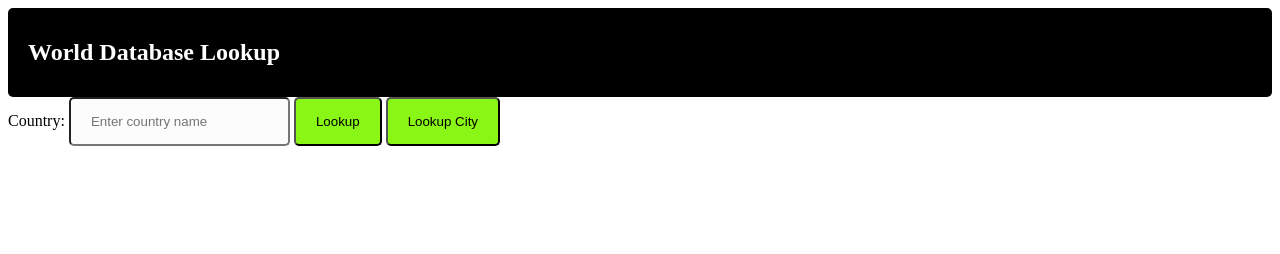
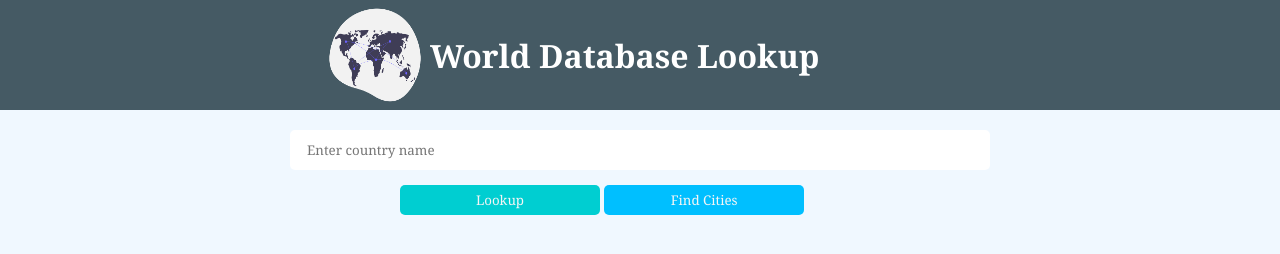
Before and after one commit to Dcode25/comp2245-assignment5, a plain HTML site: page index.html in a window 1280 px wide. Shown: the top 254 px of the page. Drawn offline with Linux system fonts and the light colour scheme.

Commit message:
Edited files

```diff
--- a/index.html
+++ b/index.html
@@ -1,30 +1,31 @@
 <!DOCTYPE html>
 <html>
 	<head>
-        <meta charset="utf-8">
+        <meta charset="utf-8" content="width=device-width, initial-scale=1">
 		<title>World Database Lookup</title>
-
-		<!-- you can modify this as needed or to your preference -->
 		<link href="world.css" type="text/css" rel="stylesheet" />
-
-		<!-- you write this -->
 		<script src="world.js" type="text/javascript"></script>
 	</head>
 
 	<body>
 		<header>
-			<h1>World Database Lookup</h1>
+			<div id="head_image">
+                    <img src="world.png">
+					<h1>World Database Lookup</h1>
+				</div>
+			</div>
+
 		</header>
 
 		<main>
-			<div id="controls">
-				<label for="country">Country:</label>
-				<input id="country" type="search" name="country" placeholder="Enter country name" />
+			<div class="search" id="controls">
+				<input class="search-box" id="country" type="search" name="country" placeholder="Enter country name" />
+			</div>
+			<div class="Btn">
 				<button id="lookup">Lookup</button>
-				<button id="button">Lookup City</button>
+				<button id="cities">Find Cities</button>
 			</div>
-
-			<div id="result">
+			<div class="rslt" id="result">
 				<!-- countries will appear here -->
 			</div>
 		</main>
--- a/world.css
+++ b/world.css
@@ -1,29 +1,93 @@
-h1
+* {
+  font-family:Cambria, Cochin, Georgia, Times, 'Times New Roman', serif
+}
+body{
+  background-color: aliceblue;
+  height: 200vh;
+  margin: 0;
+}
+header
 {
-    color: #ffffff;
-    font-size: 24px;
+
+  background-color:#455A64;
+  color: white;
 }
-header{
-    padding: 15px 20px;
-    background-color: #000000;
+#head_image
+{
+  display: flex;
+  align-items: center;
+  margin-left: auto;
+  margin-right: auto;
+  width: 50%;
+}
+img
+{
+  width: 110px;
+  height: 110px;
+}
+.search{
+  text-align: center;
+  margin-top: 20px;
+}
+#country
+{
+    height: 40px;
+    width: 700px;
     border-radius: 5px;
+    border: none;
+    text-indent: 15px;
+}
+#lookup
+{
+  background-color:darkturquoise;
+  color: whitesmoke;
+  height: 30px;
+  width: 200px;
+  border-radius: 5px;
+  border: none;
+  display:-ms-inline-flexbox;
+  margin-top: 15px;
+  margin-left: 30em;
+  cursor: pointer;
+
+}
+#cities
+{
+  background-color:deepskyblue;
+  color: whitesmoke;
+  height: 30px;
+  width: 200px;
+  border-radius: 5px;
+  border: none;
+  display: -ms-inline-flexbox;
+  cursor: pointer;
 }
 
-p{
-    font-size: 18px;
+table{
+  font-size: 20px;
+  margin:50px;
 }
-button {
-    padding: 15px 20px;
-    background-color: #89f615;
-    border-radius: 5px;
-  }
-#country{
-    padding: 15px 20px;
-    background-color: #fcfcfc;
-    border-radius: 5px;
+
+th{
+  font-weight: bold;
+  background-color: white;
 }
-.container {
-    margin: 0 auto;
-    max-width: 960px;
-    width: 100%;
+td {
+  background-color: aliceblue;
+  font-weight: lighter ;
 }
+
+th, td {
+  padding: 20px;
+  text-align: center;
+}
+
+/*.head_image {
+  background-image: url("world.png");
+  background-color: purple;
+  height: 1000px;
+  background-position: center;
+  background-repeat: no-repeat;
+  background-size: cover;
+  position: relative;
+}
```
Also changed, not shown: world.png (added), 1 other file.
